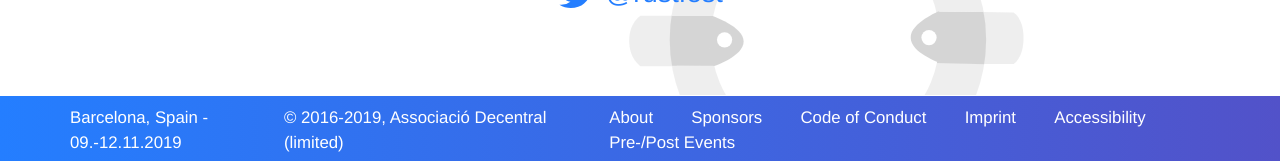
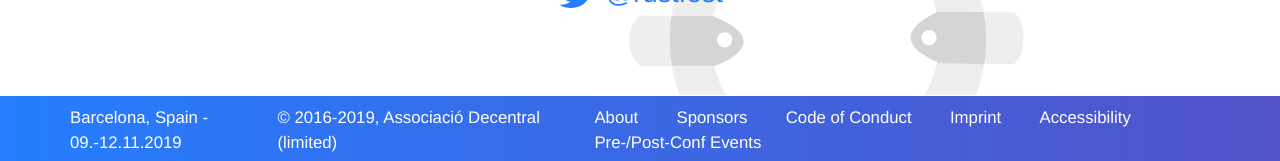
Before and after one commit to RustFestEU/barcelona.rustfest.eu, a Jekyll site: the page built from index.html, in a window 1280 px wide. Shown: the part 2097-2258 px from the top of the page. Built offline with Jekyll 4.4.1, drawn with Linux system fonts in a browser that asks for light colours; nearby versions of some CDN libraries.

Commit message:
Conform to pre-post-conf-events

```diff
--- a/_data/footer_menu.yml
+++ b/_data/footer_menu.yml
@@ -8,5 +8,5 @@
   link: "/imprint/"
 - title: "Accessibility"
   link: "/accessibility/"
-- title: Pre-/Post Events
-  link: /pre_post_events/
+- title: Pre-/Post-Conf Events
+  link: /pre_post_conf_events/
--- a/location.md
+++ b/location.md
@@ -42,7 +42,7 @@
 For most European citizens [the Interrail pass (currently 10% off)](https://www.interrail.eu/en/autumn-sale/global-pass) is probably the most flexible and affordable ticket.
 For [Non-EWR citizens](https://www.interrail.eu/en/help/ordering-pass/do-i-need-interrail-or-eurail-pass) there is [Eurail](https://www.eurail.com/en/eurail-passes/global-pass).
 
-**More details on [how to travel](https://blog.rustfest.eu/pre-post-events-sustainable-trains) and the [pre-/post events](/pre_post_events/).**
+**More details on [how to travel](https://blog.rustfest.eu/pre-post-events-sustainable-trains) and the [pre-/post events](/pre_post_conf_events/).**
 
 <script src="https://embed.github.com/view/geojson/RustFestEU/barcelona.rustfest.eu/pre-post-events/train-map.geojson"></script>
 
--- a/pre-post-events.md
+++ b/pre-post-conf-events.md
@@ -1,7 +1,7 @@
 ---
 layout: default
-title: "Pre-/Post Events"
-permalink: /pre_post_events/
+title: "Pre-/Post-Conf Events"
+permalink: /pre_post_conf_events/
 ---
 
 {% include header_backdrop.html title="Pre-/Post Events" %}
```
